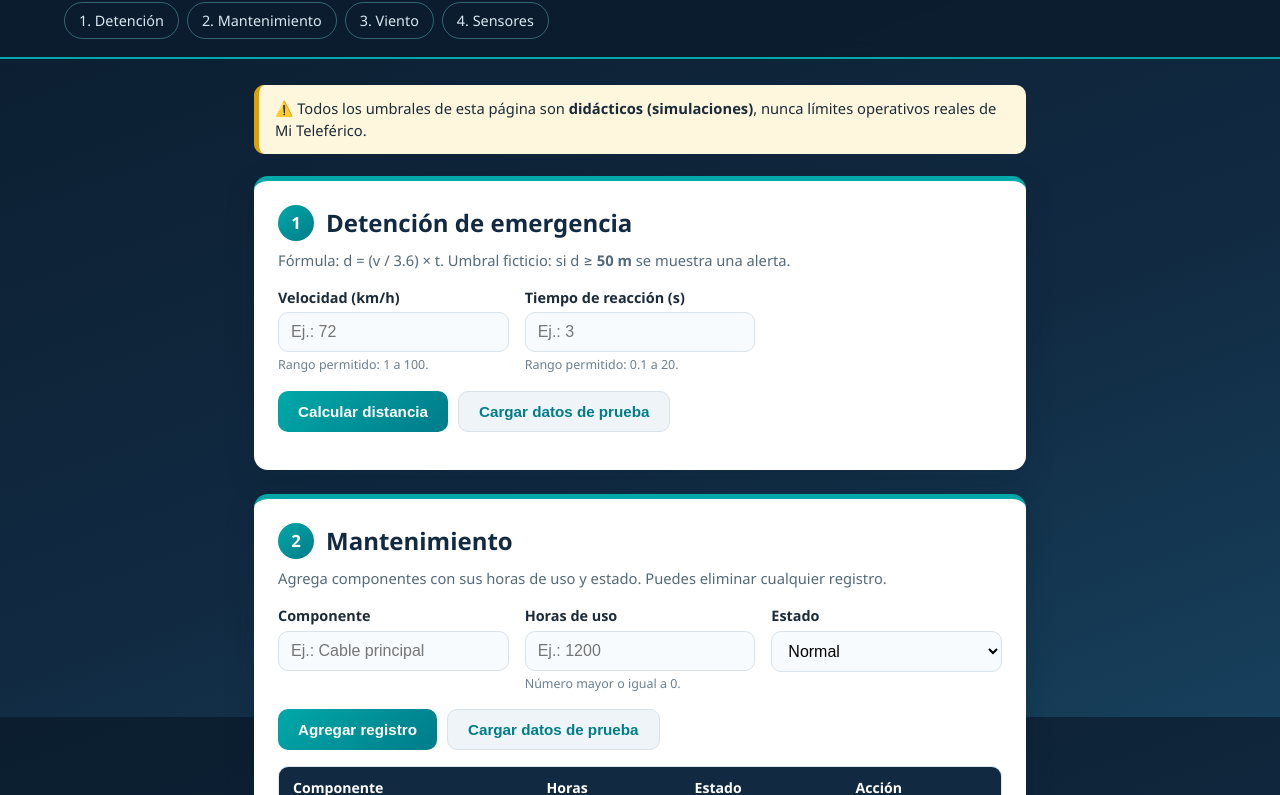
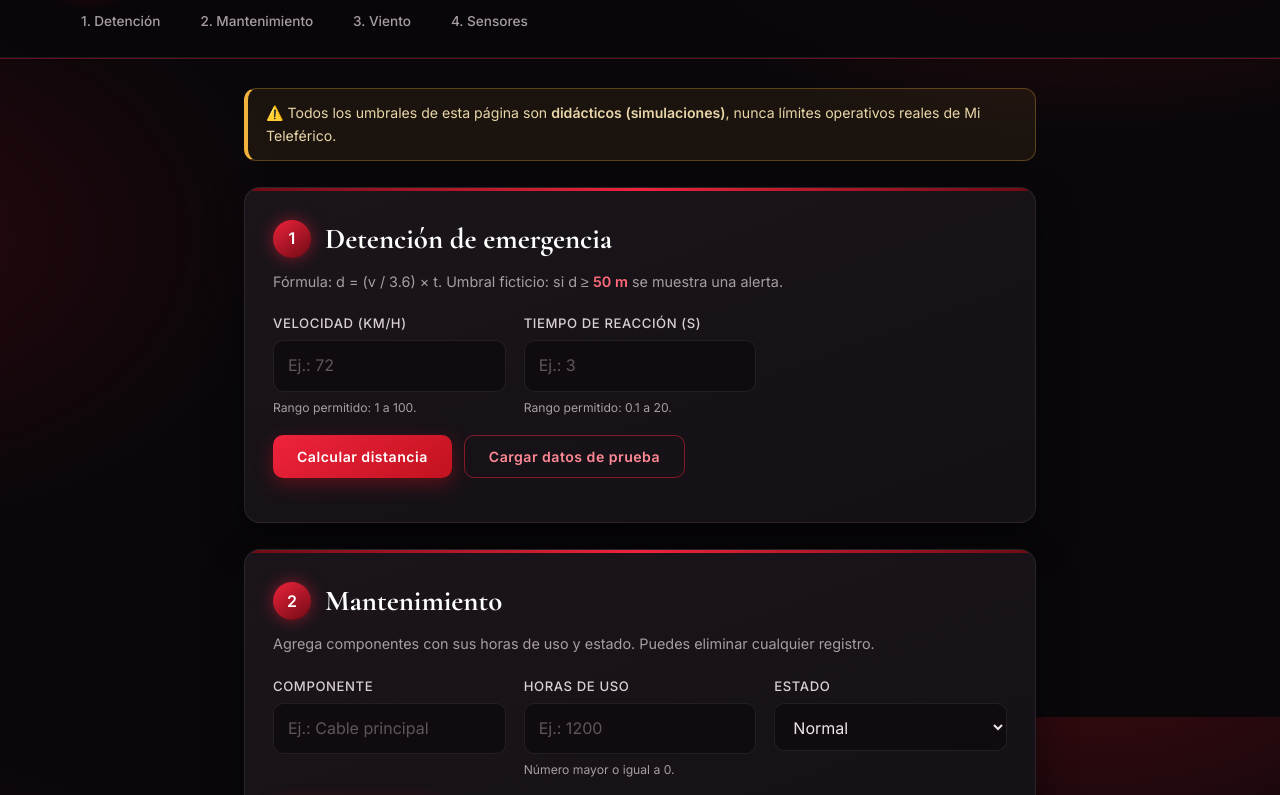
Before and after one commit to HerikutsuBoy/proyecto_final_by_ivan_yujra, a plain HTML site: page index.html in a window 1280 px wide. Shown: the part 83-878 px from the top of the page. Drawn offline with nearby package versions, Linux system fonts and the light colour scheme.

Commit message:
Update styles.css

```diff
--- a/css/styles.css
+++ b/css/styles.css
@@ -1,131 +1,161 @@
-/* ===== SIMTELE-WEB · styles.css =====
-   EXPLICAR: los colores están en variables (:root) para cambiarlos en un solo lugar. */
+/* ===== SIMTELE-WEB · styles.css · Tema oscuro con rojo carmesí =====
+   EXPLICAR: los colores están en variables (:root); cambiando una variable cambia toda la página. */
+@import url("https://fonts.googleapis.com/css2?family=Cormorant+Garamond:wght@600;700&family=Inter:wght@400;500;600&display=swap");
+
 :root {
-  --fondo: #0b1d2e;
-  --fondo-2: #112a42;
-  --tarjeta: #ffffff;
-  --texto: #1b2b3a;
-  --acento: #00a8a8;
-  --acento-oscuro: #007c8a;
-  --ok: #1f9d55;
-  --alerta: #e0a100;
-  --peligro: #d64545;
-  --borde: #d8e3ec;
-  --radio: 14px;
-  --sombra: 0 10px 30px rgba(8, 25, 40, .18);
+  --negro: #09070a;
+  --superficie: #141015;
+  --superficie-2: #1b151b;
+  --borde: rgba(255, 255, 255, .08);
+  --texto: #ece6e8;
+  --texto-suave: #a79da2;
+  --rojo: #c1121f;
+  --rojo-vivo: #ef233c;
+  --rojo-oscuro: #6e0a14;
+  --ok: #3ecf8e;
+  --alerta: #f2b33d;
+  --radio: 16px;
+  --titulos: "Cormorant Garamond", Georgia, serif;
+  --cuerpo: "Inter", "Segoe UI", system-ui, sans-serif;
 }
 
 * { box-sizing: border-box; margin: 0; padding: 0; }
-html { scroll-behavior: smooth; scroll-padding-top: 130px; }
+html { scroll-behavior: smooth; scroll-padding-top: 130px; color-scheme: dark; }
 
 body {
-  font-family: "Segoe UI", system-ui, -apple-system, Roboto, sans-serif;
-  background: linear-gradient(160deg, var(--fondo), var(--fondo-2) 60%, #17405c);
+  font-family: var(--cuerpo);
+  color: var(--texto);
+  line-height: 1.6;
+  background:
+    radial-gradient(900px 500px at 85% -10%, rgba(193, 18, 31, .28), transparent 60%),
+    radial-gradient(700px 500px at -10% 40%, rgba(110, 10, 20, .30), transparent 60%),
+    var(--negro);
   background-attachment: fixed;
-  color: var(--texto);
-  line-height: 1.5;
 }
 
-/* ---------- Cabecera y menú (EXPLICAR: sticky = queda fijo al hacer scroll) ---------- */
+/* ---------- Cabecera y menú (EXPLICAR: sticky = se queda fija al hacer scroll) ---------- */
 .cabecera {
   position: sticky; top: 0; z-index: 10;
-  background: rgba(11, 29, 46, .92);
-  backdrop-filter: blur(8px);
-  border-bottom: 2px solid var(--acento);
-  padding: 14px 5%;
-  color: #fff;
+  padding: 16px 5% 12px;
+  background: rgba(9, 7, 10, .82);
+  backdrop-filter: blur(14px);
+  border-bottom: 1px solid var(--borde);
+  box-shadow: 0 1px 0 rgba(239, 35, 60, .35);
 }
-.marca { display: flex; align-items: center; gap: 14px; }
-.logo { font-size: 2.4rem; }
-.marca h1 { font-size: 1.6rem; letter-spacing: 2px; color: #7ff0f0; }
-.marca p { font-size: .85rem; color: #b9cbd9; }
+.marca { display: flex; align-items: center; gap: 16px; }
+.logo {
+  font-size: 1.8rem; width: 54px; height: 54px; display: grid; place-items: center;
+  border-radius: 14px; background: linear-gradient(145deg, var(--rojo), var(--rojo-oscuro));
+  box-shadow: 0 0 24px rgba(239, 35, 60, .45);
+}
+.marca h1 { font-family: var(--titulos); font-size: 2rem; letter-spacing: 4px; line-height: 1; color: #fff; }
+.marca p { font-size: .8rem; color: var(--texto-suave); margin-top: 4px; letter-spacing: .5px; }
 
-.menu { display: flex; gap: 8px; margin-top: 12px; overflow-x: auto; padding-bottom: 4px; }
+.menu { display: flex; gap: 6px; margin-top: 14px; overflow-x: auto; padding-bottom: 4px; }
 .menu a {
-  color: #dbe8f2; text-decoration: none; white-space: nowrap;
-  padding: 7px 14px; border-radius: 999px;
-  border: 1px solid rgba(127, 240, 240, .35);
-  font-size: .9rem; transition: .2s;
+  color: var(--texto-suave); text-decoration: none; white-space: nowrap;
+  padding: 7px 16px; border-radius: 999px; font-size: .85rem; font-weight: 500;
+  border: 1px solid transparent; transition: .25s;
 }
-.menu a:hover { background: var(--acento); color: #fff; transform: translateY(-2px); }
+.menu a:hover { color: #fff; border-color: var(--rojo-vivo); background: rgba(193, 18, 31, .25); }
 
 /* ---------- Contenido ---------- */
-main { max-width: 900px; margin: 0 auto; padding: 26px 5% 40px; }
+main { max-width: 920px; margin: 0 auto; padding: 30px 5% 40px; }
 
 .aviso-general {
-  background: #fff7dd; border-left: 5px solid var(--alerta);
-  padding: 12px 16px; border-radius: 10px; margin-bottom: 22px; font-size: .92rem;
+  background: rgba(242, 179, 61, .08); border: 1px solid rgba(242, 179, 61, .3);
+  border-left: 4px solid var(--alerta);
+  padding: 13px 18px; border-radius: 12px; margin-bottom: 26px;
+  font-size: .88rem; color: #e8d6a8;
 }
 
+/* EXPLICAR: cada módulo es una "tarjeta" con borde sutil y una línea roja superior */
 .tarjeta {
-  background: var(--tarjeta); border-radius: var(--radio);
-  padding: 24px; margin-bottom: 24px; box-shadow: var(--sombra);
-  border-top: 5px solid var(--acento);
+  position: relative; overflow: hidden;
+  background: linear-gradient(160deg, var(--superficie-2), var(--superficie));
+  border: 1px solid var(--borde); border-radius: var(--radio);
+  padding: 28px; margin-bottom: 26px;
+  box-shadow: 0 18px 40px rgba(0, 0, 0, .45);
+  transition: border-color .3s, transform .3s;
 }
-.tarjeta h2 { display: flex; align-items: center; gap: 12px; margin-bottom: 8px; color: var(--fondo-2); }
+.tarjeta::before {
+  content: ""; position: absolute; top: 0; left: 0; right: 0; height: 3px;
+  background: linear-gradient(90deg, var(--rojo-oscuro), var(--rojo-vivo), var(--rojo-oscuro));
+}
+.tarjeta:hover { border-color: rgba(239, 35, 60, .35); }
+
+.tarjeta h2 { display: flex; align-items: center; gap: 14px; margin-bottom: 8px; font-family: var(--titulos); font-size: 1.8rem; color: #fff; }
 .num {
-  display: inline-grid; place-items: center; width: 36px; height: 36px;
-  background: linear-gradient(135deg, var(--acento), var(--acento-oscuro));
-  color: #fff; border-radius: 50%; font-size: 1.05rem;
+  display: inline-grid; place-items: center; width: 38px; height: 38px;
+  font-family: var(--cuerpo); font-size: 1rem; font-weight: 600; color: #fff;
+  background: linear-gradient(145deg, var(--rojo-vivo), var(--rojo-oscuro));
+  border-radius: 50%; box-shadow: 0 0 16px rgba(239, 35, 60, .5);
 }
-.ayuda { color: #53697a; font-size: .92rem; margin-bottom: 16px; }
+.ayuda { color: var(--texto-suave); font-size: .9rem; margin-bottom: 20px; }
+.ayuda strong { color: #ff6b7a; }
 
-/* ---------- Formularios (EXPLICAR: grid = columnas automáticas) ---------- */
-form { display: grid; grid-template-columns: repeat(auto-fit, minmax(210px, 1fr)); gap: 16px; }
-.campo { display: flex; flex-direction: column; gap: 4px; }
-label { font-weight: 600; font-size: .9rem; }
-small { color: #6b7f8f; font-size: .78rem; }
+/* ---------- Formularios (EXPLICAR: grid = columnas que se acomodan solas) ---------- */
+form { display: grid; grid-template-columns: repeat(auto-fit, minmax(210px, 1fr)); gap: 18px; }
+.campo { display: flex; flex-direction: column; gap: 6px; }
+label { font-weight: 500; font-size: .82rem; letter-spacing: .6px; text-transform: uppercase; color: #d9cfd3; }
+small { color: var(--texto-suave); font-size: .76rem; }
 input, select {
-  padding: 10px 12px; border: 1.5px solid var(--borde); border-radius: 10px;
-  font-size: 1rem; background: #f8fbfd; transition: .2s; width: 100%;
+  width: 100%; padding: 12px 14px; font: inherit; color: var(--texto);
+  background: #0f0b10; border: 1px solid var(--borde); border-radius: 10px; transition: .25s;
 }
-input:focus, select:focus { outline: none; border-color: var(--acento); box-shadow: 0 0 0 3px rgba(0, 168, 168, .2); }
+input::placeholder { color: #5f555a; }
+input:focus, select:focus { outline: none; border-color: var(--rojo-vivo); box-shadow: 0 0 0 3px rgba(239, 35, 60, .22); }
 
-.fila-viento { grid-column: 1 / -1; display: grid; grid-template-columns: repeat(5, 1fr); gap: 10px; }
-.botones { grid-column: 1 / -1; display: flex; flex-wrap: wrap; gap: 10px; }
+.fila-viento { grid-column: 1 / -1; display: grid; grid-template-columns: repeat(5, 1fr); gap: 12px; }
+.botones { grid-column: 1 / -1; display: flex; flex-wrap: wrap; gap: 12px; }
 
 /* ---------- Botones ---------- */
 button {
-  cursor: pointer; border: none; border-radius: 10px; padding: 11px 20px;
-  font-size: .95rem; font-weight: 600; color: #fff;
-  background: linear-gradient(135deg, var(--acento), var(--acento-oscuro));
-  transition: .2s;
+  cursor: pointer; border: none; border-radius: 10px; padding: 12px 24px;
+  font: 600 .88rem var(--cuerpo); letter-spacing: .5px; color: #fff;
+  background: linear-gradient(145deg, var(--rojo-vivo), var(--rojo));
+  box-shadow: 0 6px 18px rgba(193, 18, 31, .4); transition: .25s;
 }
-button:hover { transform: translateY(-2px); box-shadow: 0 6px 14px rgba(0, 124, 138, .35); }
-button.secundario { background: #eef4f8; color: var(--acento-oscuro); border: 1.5px solid var(--borde); }
-button.eliminar { background: var(--peligro); padding: 6px 12px; font-size: .82rem; }
+button:hover { transform: translateY(-2px); box-shadow: 0 10px 26px rgba(239, 35, 60, .55); }
+button:active { transform: translateY(0); }
+/* Botón "Cargar datos de prueba" (EXPLICAR: estilo tipo contorno, menos protagonista) */
+button.secundario { background: transparent; color: #ff8a96; border: 1px solid rgba(239, 35, 60, .5); box-shadow: none; }
+button.secundario:hover { background: rgba(239, 35, 60, .12); box-shadow: none; }
+button.eliminar { padding: 6px 14px; font-size: .78rem; background: transparent; color: #ff6b7a; border: 1px solid rgba(239, 35, 60, .5); box-shadow: none; }
+button.eliminar:hover { background: var(--rojo); color: #fff; }
 
-/* ---------- Mensajes (EXPLICAR: JS cambia la clase ok / alerta / error) ---------- */
-.mensaje { margin-top: 14px; padding: 0; border-radius: 10px; font-weight: 600; }
-.mensaje:not(:empty) { padding: 12px 16px; }
-.mensaje.ok { background: #e3f6ec; color: #146c3b; border-left: 5px solid var(--ok); }
-.mensaje.alerta { background: #fff4d6; color: #805e00; border-left: 5px solid var(--alerta); }
-.mensaje.error { background: #fde8e8; color: #9b2c2c; border-left: 5px solid var(--peligro); }
+/* ---------- Mensajes (EXPLICAR: JS solo cambia la clase ok / alerta / error) ---------- */
+.mensaje { margin-top: 16px; border-radius: 12px; font-weight: 500; font-size: .93rem; }
+.mensaje:not(:empty) { padding: 14px 18px; }
+.mensaje.ok { background: rgba(62, 207, 142, .09); color: #8ff0c4; border: 1px solid rgba(62, 207, 142, .35); border-left: 4px solid var(--ok); }
+.mensaje.alerta { background: rgba(242, 179, 61, .09); color: #f7d88f; border: 1px solid rgba(242, 179, 61, .35); border-left: 4px solid var(--alerta); }
+.mensaje.error { background: rgba(239, 35, 60, .12); color: #ff9aa5; border: 1px solid rgba(239, 35, 60, .4); border-left: 4px solid var(--rojo-vivo); }
 
 /* ---------- Tablas ---------- */
-.tabla-caja { overflow-x: auto; margin-top: 16px; border: 1px solid var(--borde); border-radius: 10px; }
-table { width: 100%; border-collapse: collapse; min-width: 420px; }
-th { background: var(--fondo-2); color: #fff; text-align: left; padding: 10px 14px; font-size: .88rem; }
-td { padding: 10px 14px; border-top: 1px solid var(--borde); }
-tbody tr:nth-child(even) { background: #f4f9fb; }
-.contador { margin-top: 10px; font-size: .9rem; }
+.tabla-caja { overflow-x: auto; margin-top: 20px; border: 1px solid var(--borde); border-radius: 12px; }
+table { width: 100%; border-collapse: collapse; min-width: 440px; }
+th { text-align: left; padding: 12px 16px; font-size: .76rem; letter-spacing: 1.2px; text-transform: uppercase; color: #ff8a96; background: rgba(110, 10, 20, .35); }
+td { padding: 12px 16px; border-top: 1px solid var(--borde); font-size: .93rem; }
+tbody tr { transition: background .2s; }
+tbody tr:hover { background: rgba(239, 35, 60, .07); }
+.contador { margin-top: 12px; font-size: .85rem; color: var(--texto-suave); }
+.contador strong { color: #ff6b7a; }
 
-.etiqueta { padding: 3px 10px; border-radius: 999px; font-size: .8rem; font-weight: 700; color: #fff; }
-.etiqueta.normal { background: var(--ok); }
-.etiqueta.revisión { background: var(--alerta); }
-.etiqueta.urgente { background: var(--peligro); }
+.etiqueta { padding: 3px 12px; border-radius: 999px; font-size: .74rem; font-weight: 600; letter-spacing: .5px; text-transform: uppercase; border: 1px solid; }
+.etiqueta.normal { color: var(--ok); border-color: rgba(62, 207, 142, .5); background: rgba(62, 207, 142, .1); }
+.etiqueta.revisión { color: var(--alerta); border-color: rgba(242, 179, 61, .5); background: rgba(242, 179, 61, .1); }
+.etiqueta.urgente { color: #fff; border-color: var(--rojo-vivo); background: var(--rojo); }
 
-.lista-check { list-style: none; display: grid; gap: 8px; }
-.lista-check li::before { content: "✔ "; color: var(--ok); font-weight: 700; }
-code { background: #eef4f8; padding: 2px 6px; border-radius: 6px; }
-
-.pie { text-align: center; padding: 22px; color: #9fb6c6; font-size: .85rem; }
+code { background: rgba(255, 255, 255, .07); padding: 2px 7px; border-radius: 6px; color: #ff8a96; }
+.pie { text-align: center; padding: 26px; color: #6f6469; font-size: .8rem; letter-spacing: .5px; border-top: 1px solid var(--borde); }
 
 /* ---------- Diseño adaptable (EXPLICAR: esta media query se activa en pantallas pequeñas) ---------- */
 @media (max-width: 600px) {
-  .marca h1 { font-size: 1.3rem; }
+  .marca h1 { font-size: 1.5rem; letter-spacing: 2px; }
   .marca p { display: none; }
-  .tarjeta { padding: 18px; }
+  .logo { width: 44px; height: 44px; font-size: 1.4rem; }
+  .tarjeta { padding: 20px; }
+  .tarjeta h2 { font-size: 1.5rem; }
   .fila-viento { grid-template-columns: repeat(2, 1fr); }
   button { width: 100%; }
   button.eliminar { width: auto; }
```
